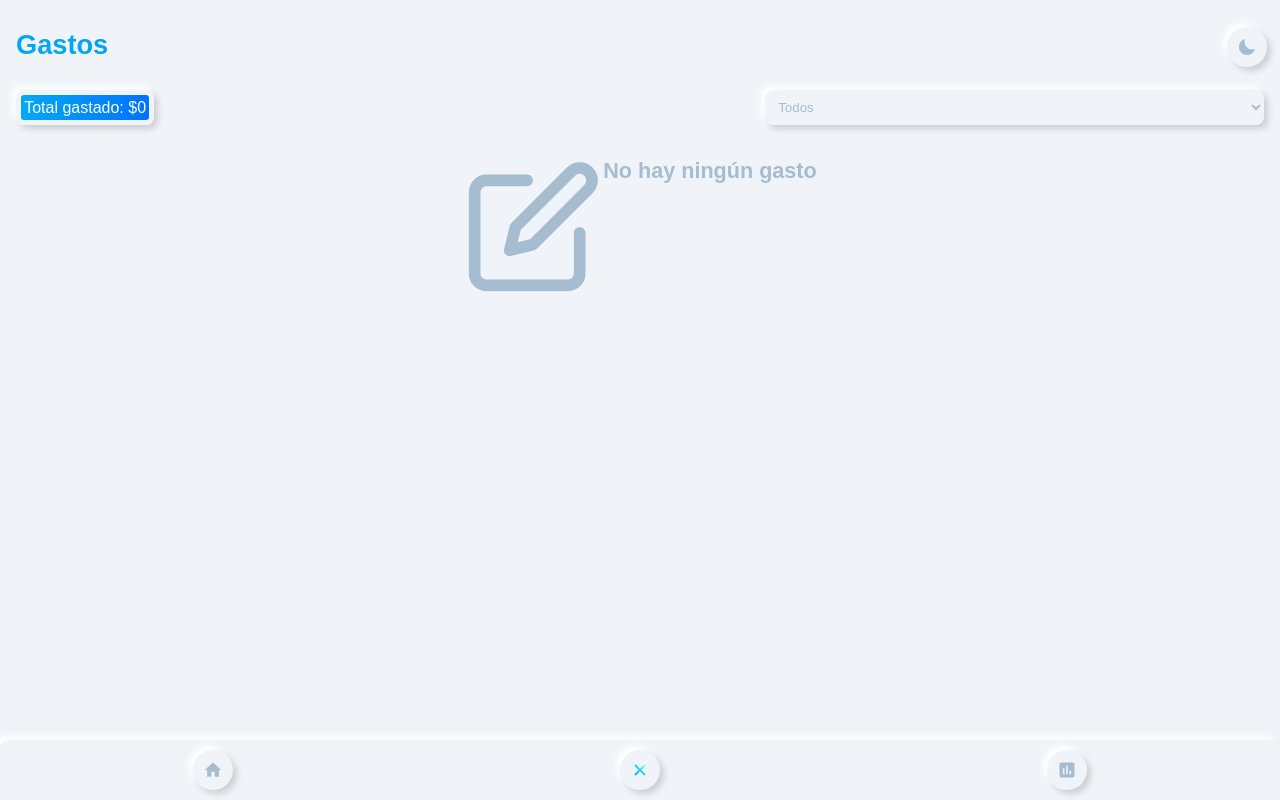
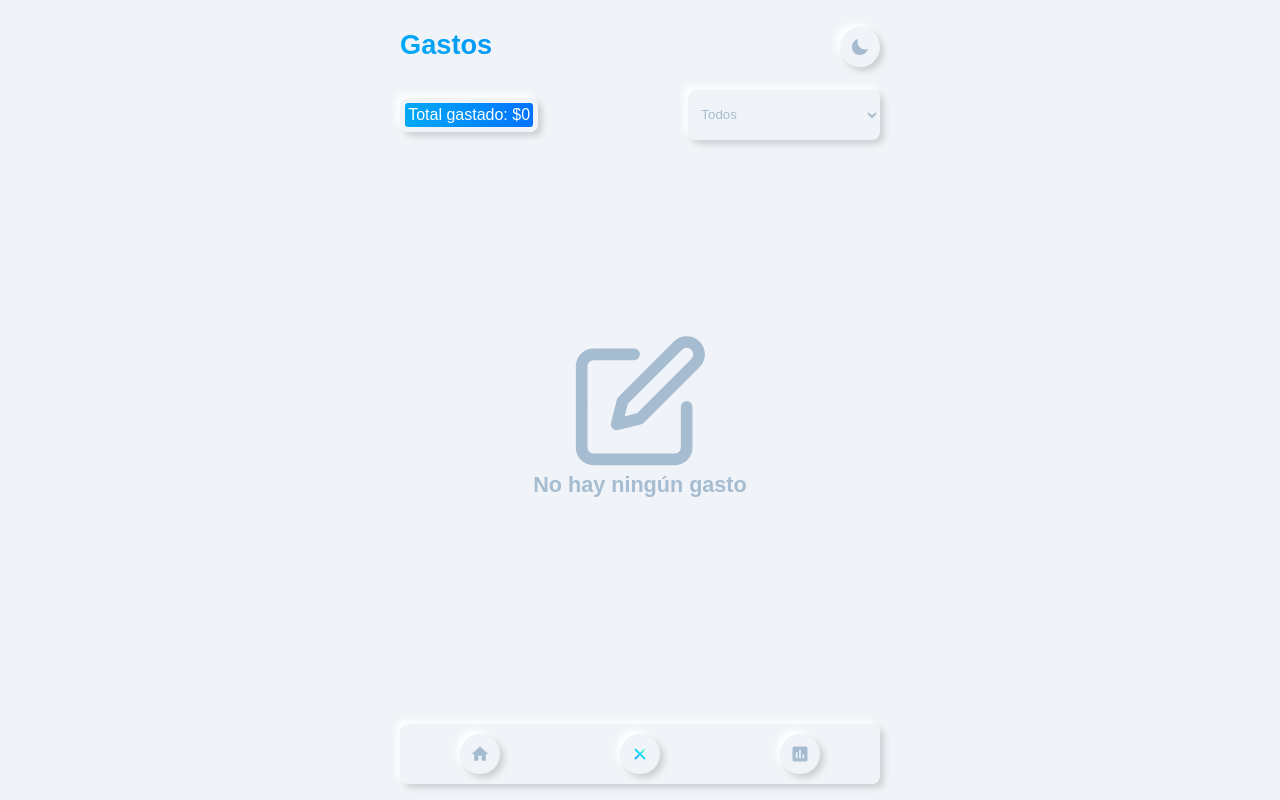
Before and after one commit to mauriciobrito7/react-budget-app, a React (Create React App) app: page / in a window 1280 px wide. Built offline with nearby package versions, Linux system fonts and the light colour scheme; a web font is replaced by a local one.

Commit message:
mejorando ui

```diff
--- a/src/components/ExpenseForm/ExpenseForm.jsx
+++ b/src/components/ExpenseForm/ExpenseForm.jsx
@@ -40,7 +40,7 @@ const ExpenseForm = () => {
     id: uuid(),
     charge: "",
     amount: "",
-    label: "",
+    label: `${labels[0]}`,
     description: "",
     date: `${date.getDate()}/${date.getMonth() + 1}/${date.getFullYear()}`
   });
@@ -83,7 +83,7 @@ const ExpenseForm = () => {
       }
     } else {
       // handle alert called
-      handleAlert("danger", "El gasto tiene que ser mayor a 0");
+      handleAlert("danger", "El gasto tiene que ser mayor a 0 y tener nombre");
     }
   };
 
@@ -104,13 +104,13 @@ const ExpenseForm = () => {
   const handleAlert = (type, text) => {
     // show the message
     setAlert({ show: true, type, text });
-    // the button is disabled to not create a copy
-    setbtnDisabled(true);
 
     // hide alert past one second
     idTimeoutAlert = setTimeout(() => {
       setAlert({ show: false });
-      if (expense.amount > 0) {
+      if (expense.charge !== "" && expense.amount > 0) {
+        // the button is disabled to not create a copy
+        setbtnDisabled(true);
         // Redirect to "/"
         history.push("/");
       }
@@ -163,7 +163,7 @@ const ExpenseForm = () => {
             onChange={handleAmount}
           />
         </div>
-        <div className="form-control">
+        <div>
           <select
             className={`${theme} form-control`}
             onChange={handleLabel}
--- a/src/components/ExpenseForm/ExpenseForm.scss
+++ b/src/components/ExpenseForm/ExpenseForm.scss
@@ -1,6 +1,6 @@
 @import "../../scss/_vars.scss";
 .form {
-    .form-control {
+    &-control {
         margin-bottom: $gutter !important;
     }
 }
@@ -9,6 +9,7 @@
     background: $light-background !important;
     border: none !important;
     border-radius: $gutter * 0.5;
+    width: 100% !important;
     box-shadow: $flat-shadow;
     color: $grey;
     &.dark {
--- a/src/components/ExpenseItem/ExpenseItem.jsx
+++ b/src/components/ExpenseItem/ExpenseItem.jsx
@@ -1,4 +1,4 @@
-import React, { useContext, useEffect } from "react";
+import React, { useContext } from "react";
 import { useHistory } from "react-router-dom";
 // Styles
 import "./ExpenseItem.scss";
@@ -41,13 +41,6 @@ const ExpenseItem = ({ expense, setAlert }) => {
     return idTimeoutAlert;
   };
 
-  useEffect(() => {
-    return () => {
-      console.log("fui destruido");
-      //clearInterval(idTimeoutAlert);
-    };
-  }, []);
-
   return (
     <>
       <li className={`item ${theme}`}>
--- a/src/components/ExpenseList/ExpenseList.scss
+++ b/src/components/ExpenseList/ExpenseList.scss
@@ -8,6 +8,7 @@
     margin-bottom: $gutter !important;
     .filter {
         width: 40%;
+        height: 50px;
         display: flex;
         justify-content: flex-end;
     }
@@ -18,7 +19,9 @@
         display: flex;
         justify-content: center;
         flex-wrap: wrap;
-        margin: $gutter * 2 0 !important;
+        width: 100%;
+        position: absolute;
+        top: 38vh;
         .icon-custom {
             width: 140px;
             height: 140px;
@@ -27,6 +30,7 @@
         &__title {
             color: $grey;
             text-align: center;
+            width: 100%;
         }
     }
 }
--- a/src/components/Layout/Layout.jsx
+++ b/src/components/Layout/Layout.jsx
@@ -9,7 +9,7 @@ function Layout({ children }) {
   // Theme
   const { theme, handleTheme } = useContext(ThemeContext);
   return (
-    <div className="main">
+    <div className="layout">
       <button className={`theme btn btn-circle ${theme}`} onClick={handleTheme}>
         {theme === "" ? (
           <IoMdMoon className="icon-custom" />
@@ -17,10 +17,8 @@ function Layout({ children }) {
           <img alt="icon" src={sunny} className="icon-custom" />
         )}
       </button>
-      <div className="layout">
-        <div className="children">{children}</div>
-        <Navbar theme={theme} />
-      </div>
+      <div className="children">{children}</div>
+      <Navbar theme={theme} />
     </div>
   );
 }
--- a/src/components/Layout/Layout.scss
+++ b/src/components/Layout/Layout.scss
@@ -1,20 +1,23 @@
 @import "../../scss/_vars.scss";
 .layout {
     margin: 0 $gutter !important;
-    max-width: 100%;
-}
-
-.main {
+    max-width: $small;
     position: relative;
+    @include desde($small) {
+        margin: 0 auto !important;
+    }
 }
 
 .theme {
     margin: 0px !important;
     position: absolute;
-    right: $gutter;
+    right: 0px;
     cursor: pointer;
 }
 
 .children {
     margin-bottom: $gutter * 5 !important;
+    @include desde($small) {
+        margin-bottom: $gutter * 8 !important;
+    }
 }
--- a/src/components/Navbar/Navbar.scss
+++ b/src/components/Navbar/Navbar.scss
@@ -6,6 +6,11 @@
     left: 0;
     bottom: 0;
     z-index: 1000;
+    @include desde($small) {
+        width: $small;
+        bottom: $gutter;
+        left: calc(50% - (240px));
+    }
     &.dark {
         background: transparent;
     }
@@ -16,6 +21,9 @@
         justify-content: space-around;
         align-items: center;
         border-radius: 8px 8px 0px 0px;
+        @include desde($small) {
+            border-radius: 8px;
+        }
         height: 100%;
     }
     &-menu.dark {
--- a/src/index.scss
+++ b/src/index.scss
@@ -270,6 +270,7 @@ button {
 
 select {
     width: 100%;
+    height: 50px;
     padding: $gutter * 0.7;
     border: none;
     border-radius: 8px;
--- a/src/pages/Expenses.jsx
+++ b/src/pages/Expenses.jsx
@@ -1,4 +1,5 @@
-import React, { useContext } from "react";
+import React from "react";
+import { Link } from "react-router-dom";
 // Components
 import ExpenseList from "../components/ExpenseList/ExpenseList";
 
@@ -6,6 +7,7 @@ function Expenses() {
   return (
     <>
       <h1 className="title">Gastos</h1>
+
       <ExpenseList />
       <br></br>
     </>
```
